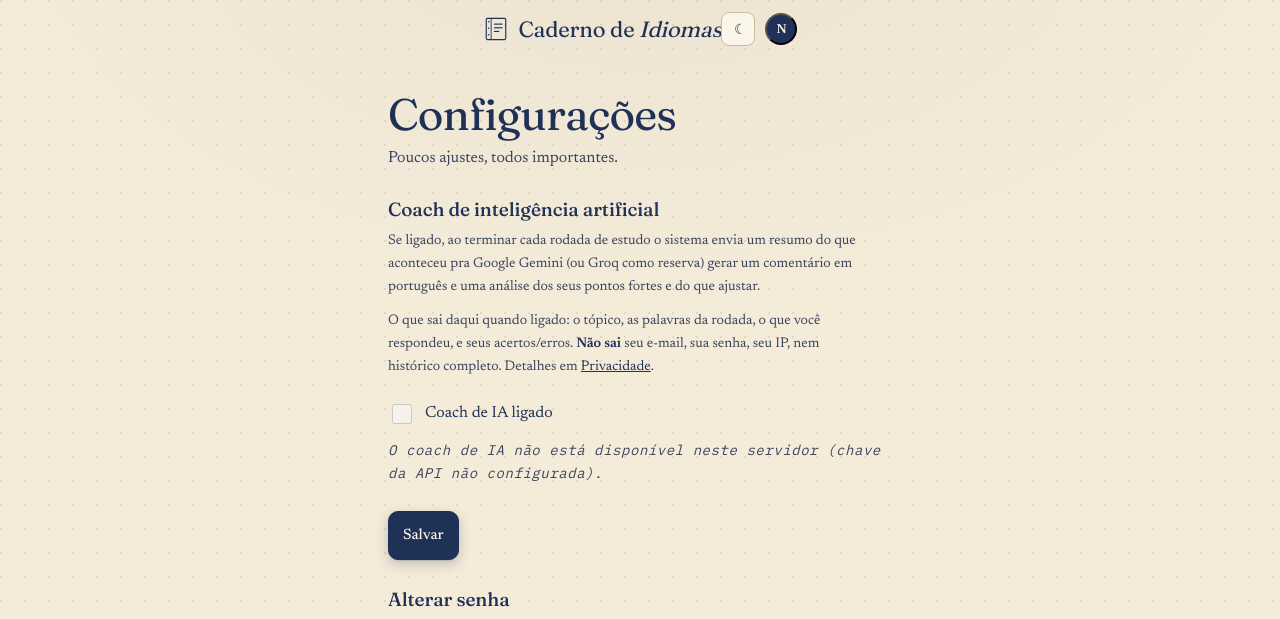
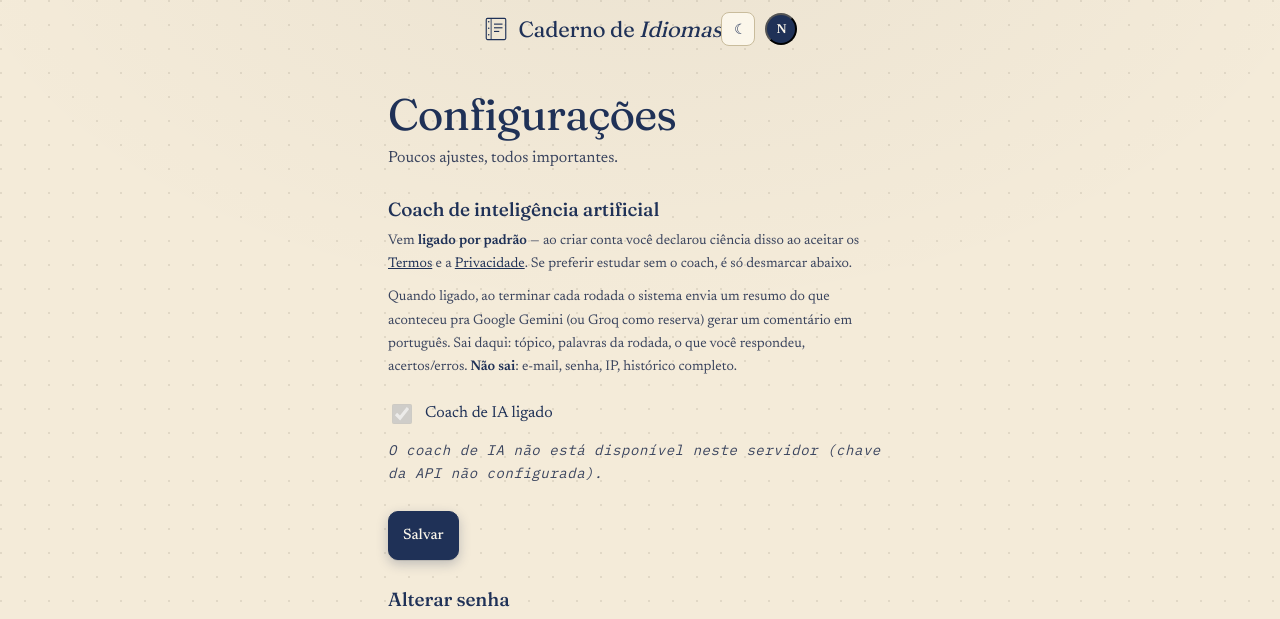
Before and after one commit to guiolindo/Idiomas, a Django app: page /configuracoes/ in a window 1280 px wide. Shown: the top 619 px of the page. Run offline with Django 5.2, Linux system fonts and the light colour scheme; the visitor is signed in with stand-in values (Sample User, id 1); data comes from the database, SQL or seed files in the repository; some web fonts are replaced.

Commit message:
Coach de IA ligado por padrao — cobertura via Termos + Privacidade
Antes: coach vinha desligado (privacy-by-default, A-03 da auditoria).
Usuario tinha que ir em Configuracoes ligar. Metade nunca ativava e
perdia o feedback pos-rodada.

Agora: default=True. Ao criar conta o usuario aceita Termos +
Privacidade, que declaram explicitamente que o coach vem ligado e o
que sai do sistema. Desligavel em Configuracoes a qualquer momento.

Mudancas:
- models.Profile.coach_enabled: default False -> True
- migration 0013: RunPython liga o coach pra todos os perfis existentes
  (reverse: volta pra desligado)
- terms.html #4: explicita que ao criar conta o usuario da ciencia
- privacy.html #ia: explicita que vem ligado, com link pra desligar
- settings.html: refleta novo padrao no texto
- signup.html: fineprint acima do 'Ja tem conta?' com aceitacao
  explicita dos Termos + Privacidade + coach
- tests: test_coach_default_enabled (era _disabled), reordenacao
  do test_settings_page_toggles_coach, privacy loads 'ligado por
  padrao' (era 'desligado por padrao')

Co-Authored-By: Claude Opus 4.7 <noreply@anthropic.com>

```diff
--- a/flashcards/models.py
+++ b/flashcards/models.py
@@ -179,14 +179,16 @@ class Profile(models.Model):
     user = models.OneToOneField(settings.AUTH_USER_MODEL, on_delete=models.CASCADE, related_name="profile")
     streak_count = models.PositiveIntegerField(default=0)
     last_study_date = models.DateField(null=True, blank=True)
-    # Opt-in explícito no coach de IA (feedback A-03 da auditoria).
-    # Default False respeita privacy-by-default — o aluno tem que ligar
-    # ativamente pra qualquer dado sair do sistema pra Gemini/Groq.
+    # Coach de IA — ligado por padrão. Ao aceitar os Termos e a
+    # Privacidade, o usuário está ciente de que um resumo da rodada
+    # é enviado pra Gemini/Groq gerar o feedback. Pode ser desligado
+    # em Configurações a qualquer momento.
     coach_enabled = models.BooleanField(
         "coach de IA ligado",
-        default=False,
+        default=True,
         help_text="Se ligado, envia resumo de erros/rodadas pra Gemini/Groq "
-                  "gerar feedback. Padrão desligado (privacy by default).",
+                  "gerar feedback. Padrão ligado — cobertura pela aceitação "
+                  "dos Termos/Privacidade na criação da conta.",
     )
 
     # Coach com IA: última vez que o aluno respondeu algo, e o feedback
--- a/flashcards/static/flashcards/css/style.css
+++ b/flashcards/static/flashcards/css/style.css
@@ -1102,6 +1102,12 @@ footer{
 }
 .form-error{ color:var(--wrong); font-size:13px; margin:6px 0 0; font-style:italic; }
 .auth-switch{ text-align:center; font-size:13.5px; color:var(--ink-2); margin:20px 0 0; }
+.auth-fineprint{
+  font-size:11.5px; color:var(--ink-3); line-height:1.5;
+  margin:14px 0 0; padding:10px 12px; border-top:1px dashed var(--line);
+}
+.auth-fineprint a{ color:var(--ink-2); text-decoration:underline; text-underline-offset:2px; }
+.auth-fineprint b{ color:var(--ink-2); font-weight:500; }
 .auth-switch a{ color:var(--accent); text-decoration:underline; text-underline-offset:3px; }
 
 .icon-btn{
--- a/flashcards/templates/flashcards/privacy.html
+++ b/flashcards/templates/flashcards/privacy.html
@@ -17,7 +17,7 @@
   <section class="doc-section" id="ia">
     <h2>Quando a inteligência artificial entra em cena</h2>
     <p>
-      O <b>coach de IA</b> é opcional e vem <b>desligado por padrão</b>. Se você ligar em <a href="{% url 'settings' %}">Configurações</a>, ao terminar cada rodada de estudo o sistema envia um <b>resumo da rodada</b> pra uma inteligência artificial (Google Gemini, com Groq como reserva) pra gerar uma análise em português.
+      O <b>coach de IA</b> vem <b>ligado por padrão</b>. Ao criar conta, ao aceitar os <a href="{% url 'terms' %}">Termos</a> e esta Privacidade, você está ciente de que ao terminar cada rodada de estudo o sistema envia um <b>resumo da rodada</b> pra uma inteligência artificial (Google Gemini, com Groq como reserva) pra gerar uma análise em português. Se preferir, você pode desligar a qualquer momento em <a href="{% url 'settings' %}">Configurações</a>.
     </p>
     <p>
       O que sai do sistema quando o coach está ligado:
@@ -44,7 +44,7 @@
       <li><a href="https://groq.com/privacy-policy/" target="_blank" rel="noopener">Política do Groq</a></li>
     </ul>
     <p>
-      Em contas gratuitas ou de desenvolvimento, esses serviços podem usar o conteúdo pra melhorar seus modelos. Se isso te incomoda, mantenha o coach desligado (o padrão).
+      Em contas gratuitas ou de desenvolvimento, esses serviços podem usar o conteúdo pra melhorar seus modelos. Se isso te incomoda, desligue o coach em <a href="{% url 'settings' %}">Configurações</a>.
     </p>
   </section>
 
--- a/flashcards/templates/flashcards/settings.html
+++ b/flashcards/templates/flashcards/settings.html
@@ -16,10 +16,10 @@
     <section class="doc-section">
       <h2>Coach de inteligência artificial</h2>
       <p>
-        Se ligado, ao terminar cada rodada de estudo o sistema envia um resumo do que aconteceu pra Google Gemini (ou Groq como reserva) gerar um comentário em português e uma análise dos seus pontos fortes e do que ajustar.
+        Vem <b>ligado por padrão</b> — ao criar conta você declarou ciência disso ao aceitar os <a href="{% url 'terms' %}">Termos</a> e a <a href="{% url 'privacy' %}#ia">Privacidade</a>. Se preferir estudar sem o coach, é só desmarcar abaixo.
       </p>
       <p>
-        O que sai daqui quando ligado: o tópico, as palavras da rodada, o que você respondeu, e seus acertos/erros. <b>Não sai</b> seu e-mail, sua senha, seu IP, nem histórico completo. Detalhes em <a href="{% url 'privacy' %}#ia">Privacidade</a>.
+        Quando ligado, ao terminar cada rodada o sistema envia um resumo do que aconteceu pra Google Gemini (ou Groq como reserva) gerar um comentário em português. Sai daqui: tópico, palavras da rodada, o que você respondeu, acertos/erros. <b>Não sai</b>: e-mail, senha, IP, histórico completo.
       </p>
       <label class="settings-toggle">
         <input type="checkbox" name="coach_enabled" {% if profile.coach_enabled %}checked{% endif %} {% if not ai_available %}disabled{% endif %}>
--- a/flashcards/templates/flashcards/signup.html
+++ b/flashcards/templates/flashcards/signup.html
@@ -54,6 +54,10 @@
       <button class="btn primary" type="submit" style="width:100%">Criar conta</button>
     </form>
 
+    <p class="auth-fineprint">
+      Ao criar conta você aceita os <a href="{% url 'terms' %}">Termos</a> e a <a href="{% url 'privacy' %}">Privacidade</a>, incluindo ciência de que o <b>coach de IA</b> vem ligado (dá pra desligar em Configurações a qualquer momento).
+    </p>
+
     <p class="auth-switch">Já tem conta? <a href="{% url 'login' %}">Entrar</a></p>
   </div>
 </div>
--- a/flashcards/templates/flashcards/terms.html
+++ b/flashcards/templates/flashcards/terms.html
@@ -45,7 +45,7 @@
       Pra funcionar, o app usa:
     </p>
     <ul>
-      <li><b>Google (Gemini)</b> e <b>Groq</b> — recebem um resumo do seu progresso pra gerar as análises e feedbacks</li>
+      <li><b>Google (Gemini)</b> e <b>Groq</b> — recebem um resumo da rodada de estudo pra gerar as análises e feedbacks do <b>coach de IA</b>. O coach vem <b>ligado por padrão</b>: ao criar conta você declara ciência disso. Pode ser desligado em Configurações a qualquer momento — veja <a href="{% url 'privacy' %}#ia">Privacidade → coach de IA</a> pra saber exatamente o que sai do sistema.</li>
       <li><b>Pexels</b> e <b>Wikipedia</b> — mostram as fotos das palavras (as fotos ficam nesses sites, não guardadas aqui)</li>
       <li><b>Resend</b> — envia os e-mails de recuperação de senha</li>
       <li>O <b>reconhecimento de voz</b> do seu navegador (opcional, só se você usar o modo Voz) — no Chrome/Edge o áudio é processado no servidor do Google</li>
```
Also changed, not shown: flashcards/tests.py (+12 -10 lines), flashcards/migrations/0013_alter_profile_coach_enabled.py (added).
